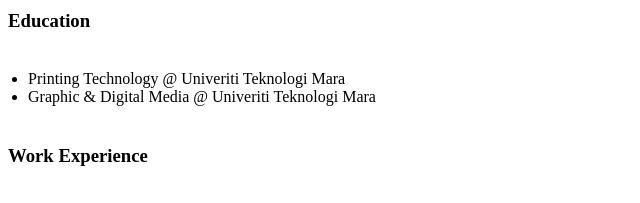
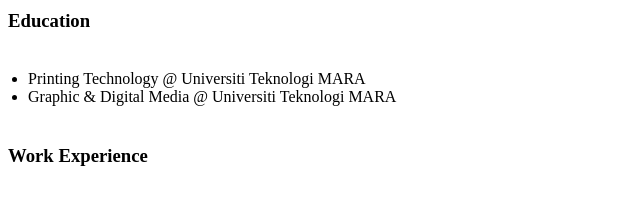
Before and after one commit to fizzisamad/fizzisamad.github.io, a plain HTML site: page index.html in a window 1280 px wide. Shown: the part 198-401 px from the top of the page, 0-640 px from the left. Drawn offline with Linux system fonts and the light colour scheme.

Commit message:
Update index.html

```diff
--- a/index.html
+++ b/index.html
@@ -28,8 +28,8 @@
 
 	<h3>Education</h3>
 	<ul>
-		<li>Printing Technology @ Univeriti Teknologi Mara</li>
-		<li>Graphic & Digital Media @ Univeriti Teknologi Mara</li>
+		<li>Printing Technology @ Universiti Teknologi MARA</li>
+		<li>Graphic & Digital Media @ Universiti Teknologi MARA</li>
 	</ul>
 	<h3>Work Experience</h3>
 	<ul>
```
